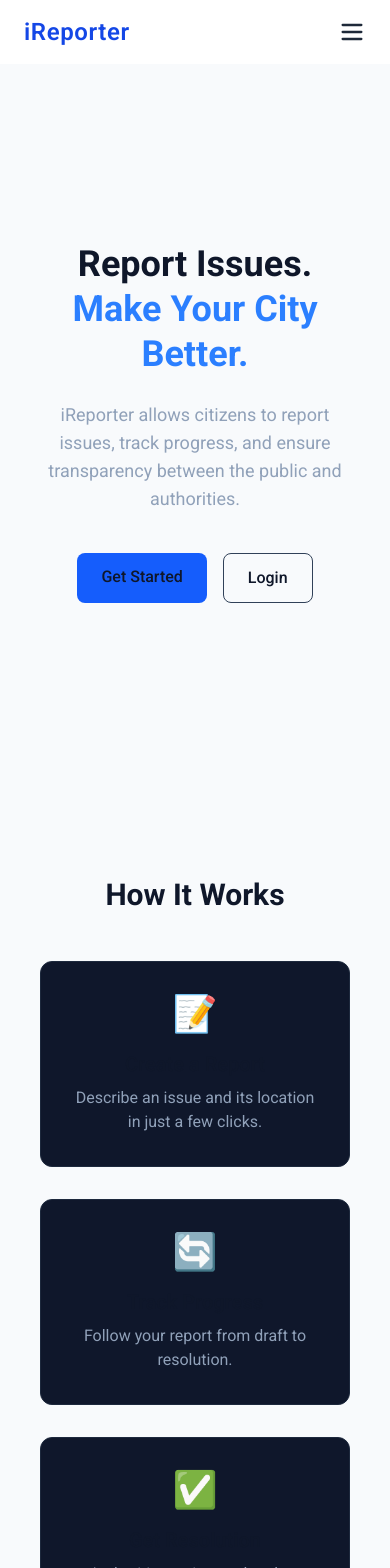
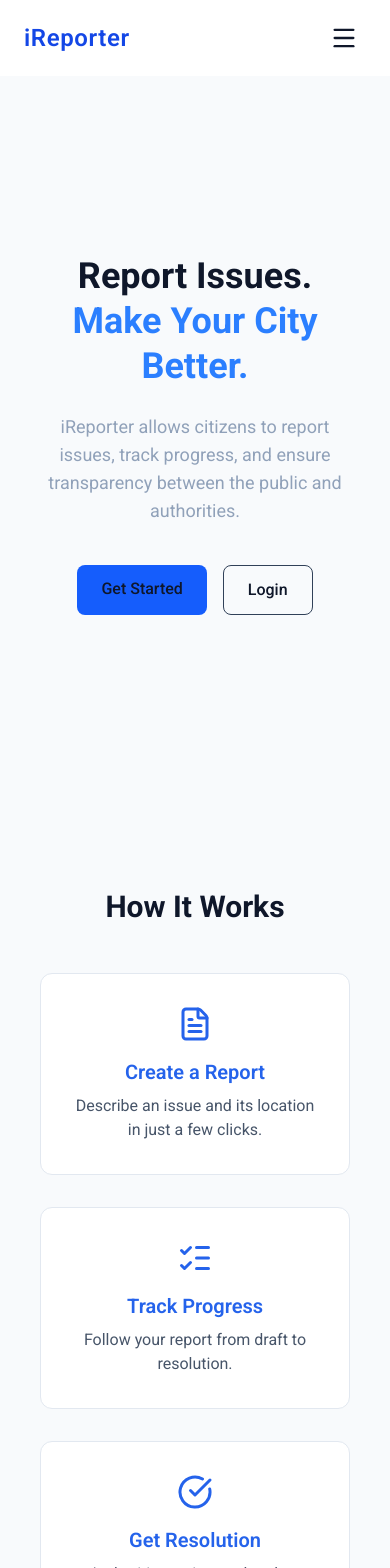
Before and after one commit to KipletingEdwin/iReporter-client--, a React (Vite) app: page / in a window 390 px wide. Shown: the top 1568 px of the page. Built offline with nearby package versions, Linux system fonts and the light colour scheme.

Commit message:
add lucide react icons to the landing page

```diff
--- a/src/components/layout/Footer.jsx
+++ b/src/components/layout/Footer.jsx
@@ -4,7 +4,7 @@ export default function Footer() {
     //   © {new Date().getFullYear()} iReporter. All rights reserved.
     // </footer>
 
-    <footer className="border-t border-slate-800 py-6 text-center text-slate-500">
+    <footer className="border-t border-slate-800 py-6 text-center text-(--text-secondary)">
       © {new Date().getFullYear()} iReporter. All rights reserved.
     </footer>
   );
--- a/src/components/layout/Navbar.jsx
+++ b/src/components/layout/Navbar.jsx
@@ -1,6 +1,6 @@
 import { Link, useNavigate, useLocation } from "react-router-dom";
 import { useEffect, useState } from "react";
-import { Moon, Sun } from "lucide-react";
+import { Menu, Moon, Sun, X } from "lucide-react";
 import useTheme from "../../hooks/useTheme";
 
 export default function Navbar() {
@@ -118,22 +118,13 @@ export default function Navbar() {
 
         {/* Mobile Hamburger */}
         <button
-          className="md:hidden text-gray-800 focus:outline-none"
+          className="md:hidden p-2 rounded-lg text-(--text-primary) hover:text(--primary)  transition  focus:outline-none"
           onClick={() => setMenuOpen(!menuOpen)}
         >
-          <svg
-            className="w-7 h-7"
-            fill="none"
-            stroke="currentColor"
-            strokeWidth={2}
-            viewBox="0 0 24 24"
-          >
-            <path
-              strokeLinecap="round"
-              strokeLinejoin="round"
-              d={menuOpen ? "M6 18L18 6M6 6l12 12" : "M4 6h16M4 12h16M4 18h16"}
-            />
-          </svg>
+          {
+            menuOpen ? ( <X className="w-7 h-7" />) : (<Menu className="w-7 h-7" />)
+          }
+
         </button>
       </div>
 
@@ -142,9 +133,6 @@ export default function Navbar() {
           {!user && (
             <>
             <div className="flex items-center justify-between">
-              {/* <span className="text-sm text-(--text-secondary)" >
-                Theme
-              </span> */}
               <button
               onClick={toggleTheme}
               className="w-10 h-10 flex items-center justify-center rounded-full
@@ -166,7 +154,7 @@ export default function Navbar() {
               <Link
                 to="/login"
                 onClick={() => setMenuOpen(false)}
-                className="block text-gray-100 hover:text-blue-400 font-medium transition"
+                className=" block text-(--text-primary) text-center  hover:text-blue-400 font-medium transition "
               >
                 Login
               </Link>
@@ -174,7 +162,7 @@ export default function Navbar() {
               <Link
                 to="/signup"
                 onClick={() => setMenuOpen(false)}
-                className="block bg-blue-600 text-white px-4 py-2 rounded-lg text-center hover:bg-blue-700 transition"
+                className="  block text-(--text-primary) text-center hover:text-blue-400 font-medium transition    "
               >
                 Sign Up
               </Link>
--- a/src/pages/LandingPage.jsx
+++ b/src/pages/LandingPage.jsx
@@ -1,9 +1,9 @@
+import { CheckCircle, FileText, ListChecks } from "lucide-react";
 import { Link } from "react-router-dom";
 
 export default function LandingPage() {
   return (
     <div className="bg-(--bg-app)">
-
       {/* ================= HERO ================= */}
       <section className="min-h-[85vh] flex items-center">
         <div className="max-w-6xl mx-auto px-6 text-center">
@@ -13,8 +13,8 @@ export default function LandingPage() {
           </h1>
 
           <p className="text-slate-400 max-w-2xl mx-auto mb-10 text-lg">
-            iReporter allows citizens to report issues, track progress,
-            and ensure transparency between the public and authorities.
+            iReporter allows citizens to report issues, track progress, and
+            ensure transparency between the public and authorities.
           </p>
 
           <div className="flex justify-center gap-4">
@@ -27,7 +27,8 @@ export default function LandingPage() {
 
             <Link
               to="/login"
-              className="border border-slate-700 hover:border-slate-500 px-6 py-3 rounded-lg font-medium transition"
+              className="border border-slate-700 hover:border-slate-500 px-6 py-3 rounded-lg
+              font-medium transition"
             >
               Login
             </Link>
@@ -38,23 +39,21 @@ export default function LandingPage() {
       {/* ================= HOW IT WORKS ================= */}
       <section className="py-24">
         <div className="max-w-6xl mx-auto px-6 text-center">
-          <h2 className="text-3xl font-bold mb-12">
-            How It Works
-          </h2>
+          <h2 className="text-3xl font-bold mb-12">How It Works</h2>
 
           <div className="grid md:grid-cols-3 gap-8">
             <FeatureCard
-              icon="📝"
+              icon={<FileText size={36} />}
               title="Create a Report"
               description="Describe an issue and its location in just a few clicks."
             />
             <FeatureCard
-              icon="🔄"
+              icon={<ListChecks size={36} />}
               title="Track Progress"
               description="Follow your report from draft to resolution."
             />
             <FeatureCard
-              icon="✅"
+              icon={<CheckCircle size={36} />}
               title="Get Resolution"
               description="Authorities review and update issues transparently."
             />
@@ -63,11 +62,9 @@ export default function LandingPage() {
       </section>
 
       {/* ================= WHY iREPORTER ================= */}
-      <section className="py-24 bg-slate-900/30">
+      <section className="py-24 ">
         <div className="max-w-6xl mx-auto px-6 text-center">
-          <h2 className="text-3xl font-bold mb-12">
-            Why iReporter?
-          </h2>
+          <h2 className="text-3xl font-bold mb-12">Why iReporter?</h2>
 
           <div className="grid md:grid-cols-3 gap-8 text-left">
             <Reason title="Transparency">
@@ -92,7 +89,7 @@ export default function LandingPage() {
             Ready to make a difference?
           </h2>
 
-          <p className="text-slate-400 mb-10">
+          <p className="text-(--text-secondary) mb-10">
             Join iReporter today and help improve your community.
           </p>
 
@@ -112,19 +109,24 @@ export default function LandingPage() {
 
 function FeatureCard({ icon, title, description }) {
   return (
-    <div className="bg-slate-900 border border-slate-800 p-8 rounded-xl transition hover:-translate-y-1 hover:border-slate-700">
-      <div className="text-4xl mb-4">{icon}</div>
-      <h3 className="text-xl font-semibold mb-2">{title}</h3>
-      <p className="text-slate-400">{description}</p>
+    <div
+      className="bg-(--bg-surface) border border-(--border-color) p-8 rounded-xl
+    transition hover:-translate-y-1 hover:border-(--primary)"
+    >
+      <div className="text-4xl mb-4 flex items-center justify-center  text-(--primary) ">{icon}</div>
+      <h3 className="text-xl font-semibold mb-2 text-(--primary)">{title}</h3>
+      <p className="text-(--text-secondary)">{description}</p>
     </div>
   );
 }
 
 function Reason({ title, children }) {
   return (
-    <div className="bg-slate-900 border border-slate-800 p-6 rounded-xl">
-      <h3 className="text-xl font-semibold mb-2">{title}</h3>
-      <p className="text-slate-400">{children}</p>
+    <div className="bg-(-bg-surface) border border-(--border-color) p-6 rounded-xl">
+      <h3 className="text-xl font-semibold mb-2 text-(--text-primary)    ">
+        {title}
+      </h3>
+      <p className="text-(--text-secondary)">{children}</p>
     </div>
   );
 }
```
